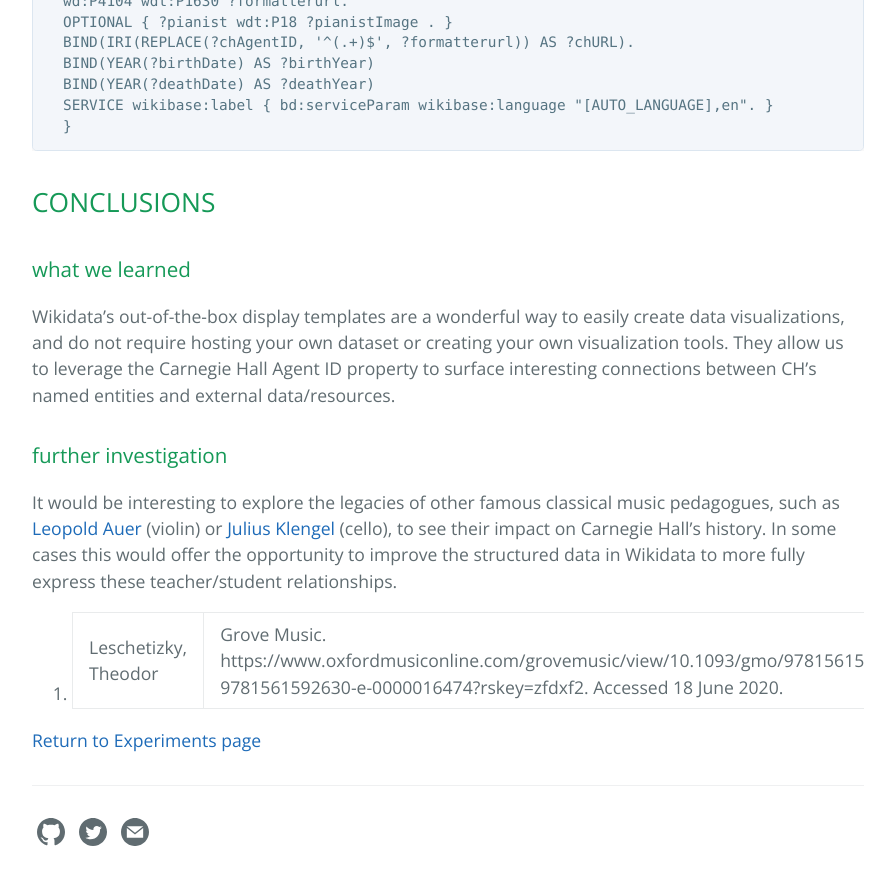
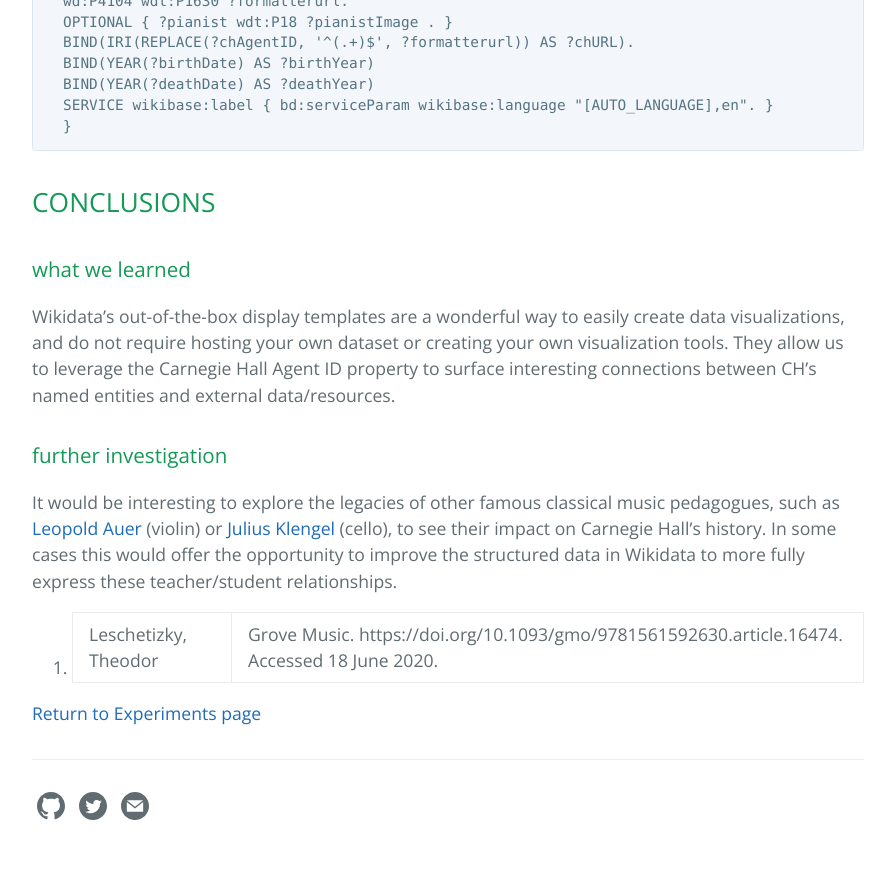
Before and after one commit to CarnegieHall/datalab, a Jekyll site: the page built from experiments/chdl-0010.md, in a window 1280 px wide and 900 px high, scrolled down 2619 px. Shown: the top 885 px of the window, without its empty margins (192-1087 px from the left). Built offline with Jekyll 4.4.1, drawn with Linux system fonts in a browser that asks for light colours; our own code applies the rules of GitHub Pages for plain Markdown files; part of the change alters nothing that is shown.

Commit message:
Update Grove citation

```diff
--- a/experiments/chdl-0010.md
+++ b/experiments/chdl-0010.md
@@ -59,6 +59,6 @@ Wikidata’s out-of-the-box display templates are a wonderful way to easily crea
 ### further investigation
 It would be interesting to explore the legacies of other famous classical music pedagogues, such as <a href="http://www.wikidata.org/entity/Q368583" target="_blank">Leopold Auer</a> (violin) or <a href="http://www.wikidata.org/entity/Q77222" target="_blank">Julius Klengel</a> (cello), to see their impact on Carnegie Hall's history. In some cases this would offer the opportunity to improve the structured data in Wikidata to more fully express these teacher/student relationships.
 
-1. Leschetizky, Theodor | Grove Music. https://www.oxfordmusiconline.com/grovemusic/view/10.1093/gmo/9781561592630.001.0001/omo-9781561592630-e-0000016474?rskey=zfdxf2. Accessed 18 June 2020.
+1. Leschetizky, Theodor | Grove Music. https://doi.org/10.1093/gmo/9781561592630.article.16474. Accessed 18 June 2020.
 
 [Return to Experiments page]({{ '/experiments' | absolute_url }})
```
